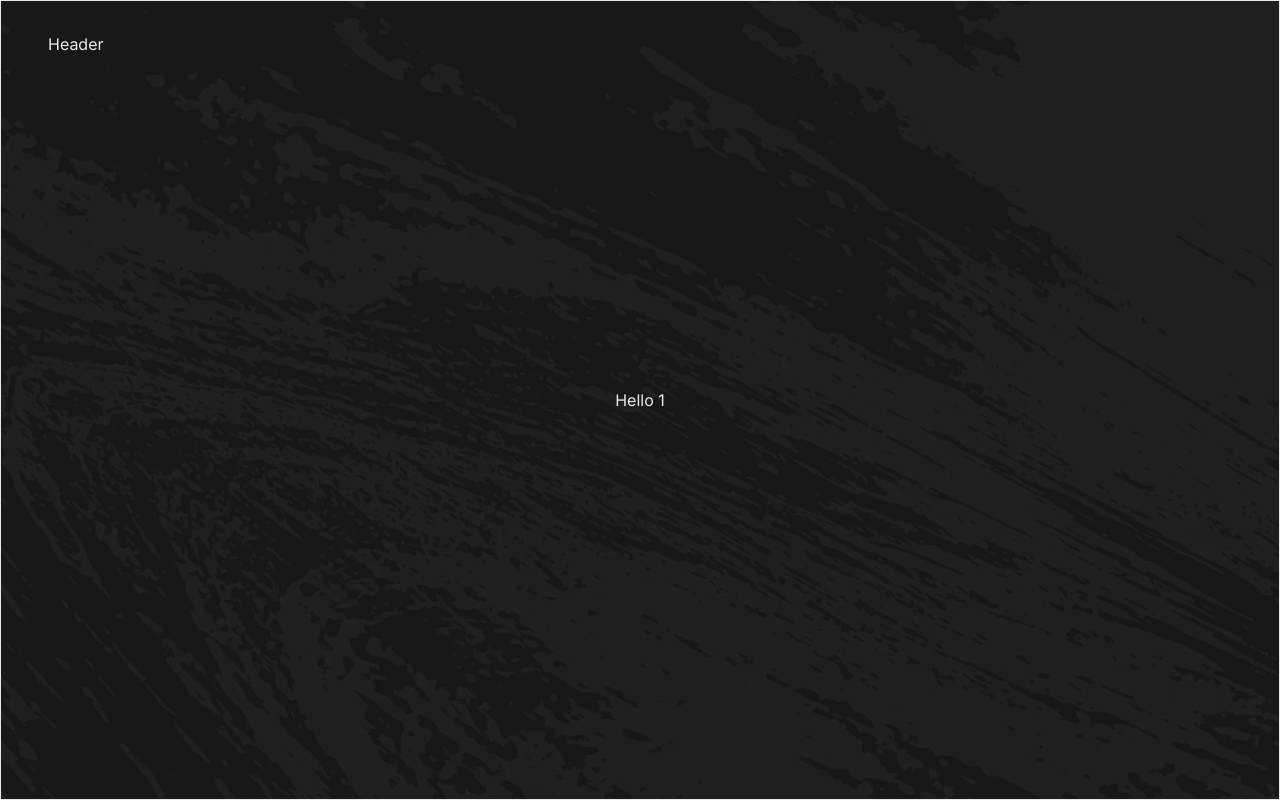
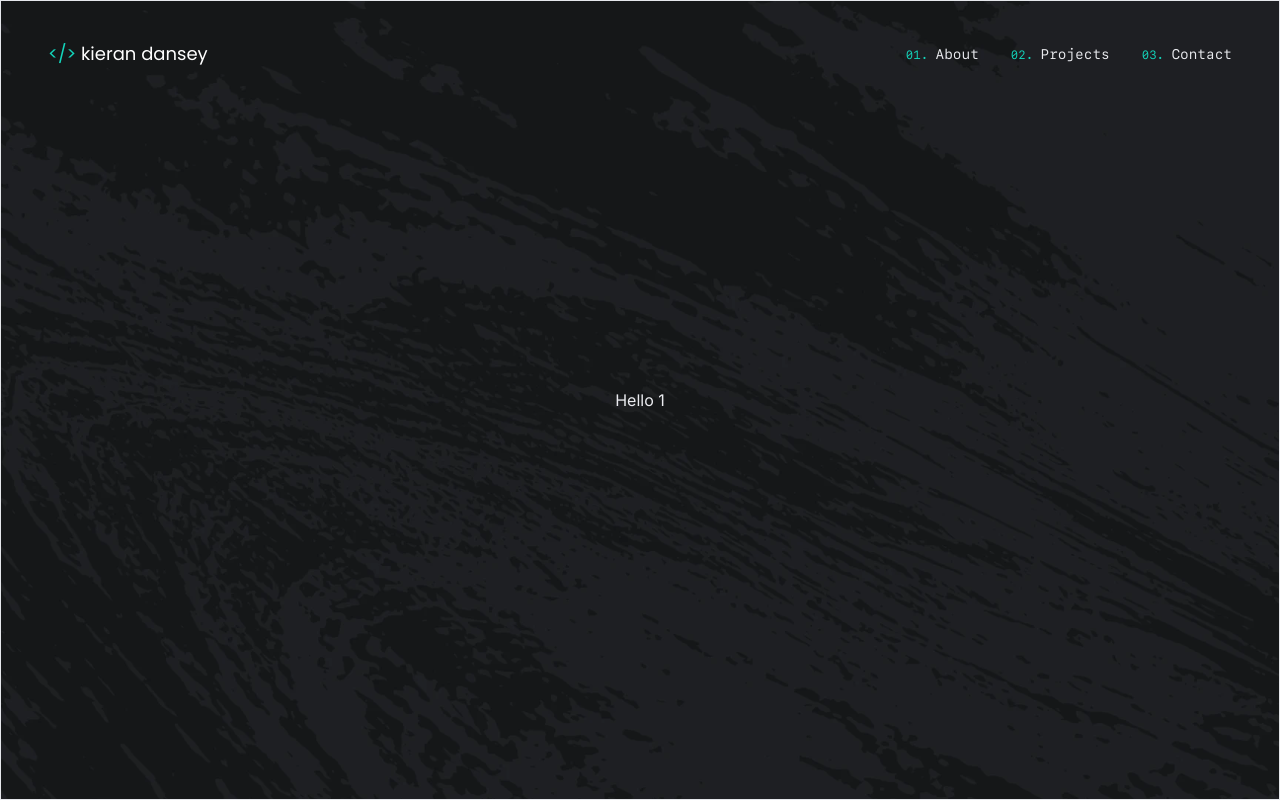
Before and after one commit to kdan80/v5, a Next.js app: page / in a window 1280 px wide. Shown: the top 800 px of the page. Built offline with nearby package versions, Linux system fonts and the light colour scheme.

Commit message:
Add name/logo

```diff
--- a/src/components/Header/Header.tsx
+++ b/src/components/Header/Header.tsx
@@ -1,9 +1,26 @@
 import React from 'react'
+import NavLink from './NavLinks'
+import { siteConfig } from '@/config'
 
 const Header = () => {
     return (
-        <header className='fixed top-0 w-full p-[5vw] md:px-12 md:py-8 flex justify-between items-center'>
-            Header
+        <header className='fixed top-0 w-full p-[5vw] md:px-12 md:py-10 flex justify-between items-center'>
+            <a
+                href='#landing'
+                className='text-white text-lg hover:text-green font-sans'
+            >
+                <span className='text-green '>&lt;/&gt;&nbsp;</span>
+                <span className='transition-colors ease-in-out duration-500'>kieran dansey</span>
+            </a>
+            <nav className='hidden md:flex gap-8'>
+                {siteConfig.navLinks.map((link, index) => (
+                    <NavLink
+                        index={index + 1}
+                        url={link.url}
+                        name={link.name}
+                    />
+                ))}
+            </nav>
         </header>
     )
 }
```
